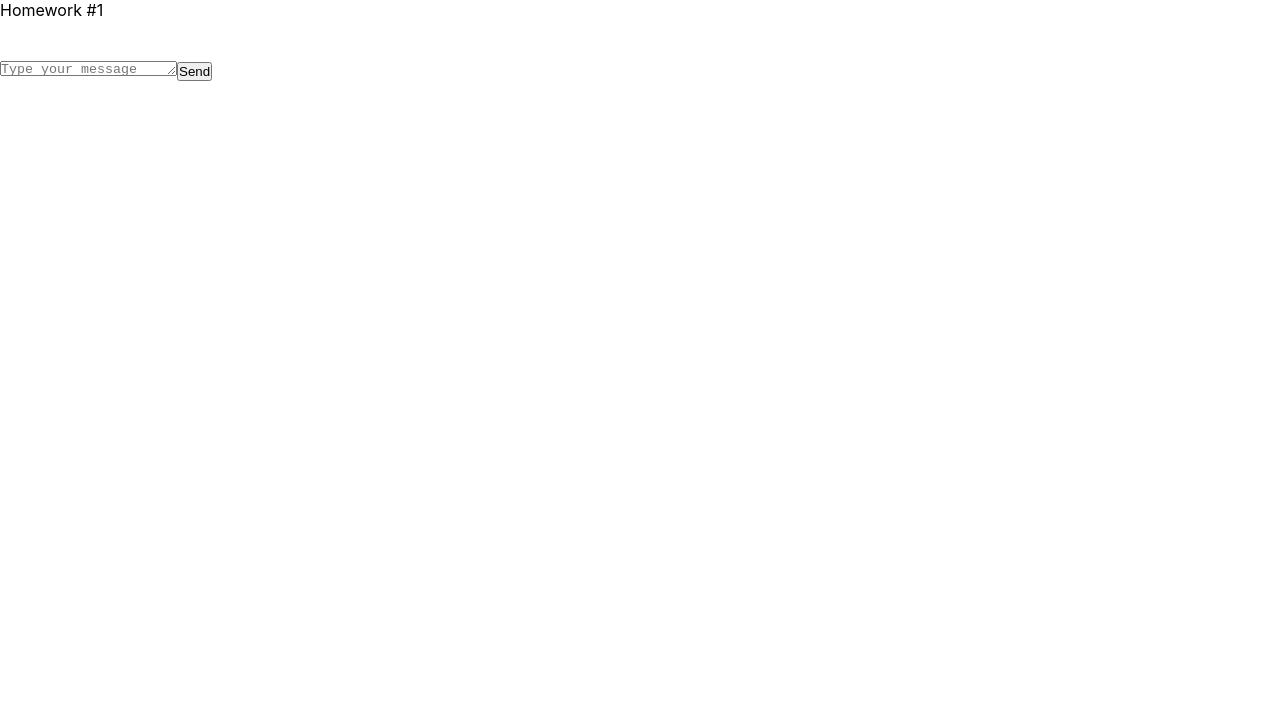
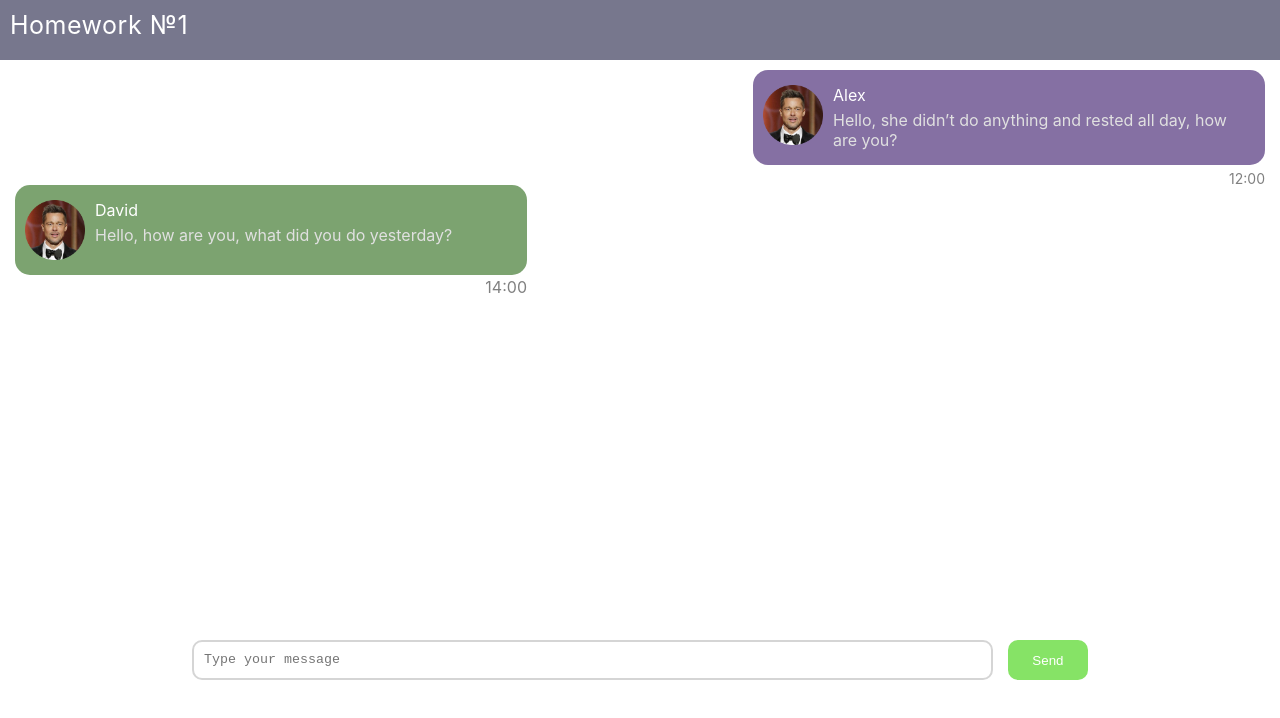
Before and after one commit to Mary-No/hometask_1, a React (Create React App) app: page / in a window 1280 px wide. Shown: the top 718 px of the page. Built offline with nearby package versions, Linux system fonts and the light colour scheme.

Commit message:
completed homework #1

```diff
--- a/package.json
+++ b/package.json
@@ -1,6 +1,6 @@
 {
   "name": "hws2",
-  "homepage": "http://IgnatZakalinsky.github.io/hws2",
+  "homepage": "http://Mary-No.github.io/hometask_1",
   "version": "0.1.0",
   "private": true,
   "dependencies": {
--- a/src/s1-main/App.module.css
+++ b/src/s1-main/App.module.css
@@ -1,11 +1,25 @@
 .App {
     --header_height: 60px;
+
 }
 
 .hw {
-
+    display: flex;
+    flex-direction: column;
+    justify-content: space-between;
+    height: 80vh;
 }
 
 .hwTitle {
+    font-size: 25px;
+    height: 60px;
+    background-color: rgba(89, 89, 117, 0.82);
+    padding: 10px;
+    color: white;
+    letter-spacing: 0.5px;
 
 }
+.messages{
+    display: flex;
+    flex-direction: column;
+}
--- a/src/s2-homeworks/hw01/HW1.tsx
+++ b/src/s2-homeworks/hw01/HW1.tsx
@@ -12,41 +12,52 @@ import avatar from './avatar.png'
 * 4 - выполнить пункты 2, 3 в файле FriendMessage.tsx
 * 5 - сделать стили в соответствии с дизайном
 * */
-
+export type userType = {
+    avatar: string, // можно менять
+    name: string,
+}
+export type messageItemType = {
+    text: string,
+    time: string
+}
 // нужно создать правильный тип вместо any
-export type MessageType = any
+export type MessageType = {
+    id: number,
+    user: userType,
+    message: messageItemType
+}
 
 // структуру объекта не менять
 export const message0: MessageType = {
     id: 0,
     user: {
         avatar: avatar, // можно менять
-        name: 'Some Name',  // можно менять
+        name: 'Alex',  // можно менять
     },
     message: {
-        text: 'some textsome textsome textsome textsome textsome textsome text', // можно менять
-        time: '22:00', // можно менять
+        text: 'Hello, she didn’t do anything and rested all day, how are you?', // можно менять
+        time: '12:00', // можно менять
     },
 }
 export const friendMessage0: MessageType = {
     id: 100,
     user: {
         avatar: avatar, // можно менять
-        name: 'Friend Name', // можно менять
+        name: 'David', // можно менять
     },
     message: {
-        text: 'зеркальное сообщение для тренировки css', // можно менять
-        time: '22:00', // можно менять
+        text: 'Hello, how are you, what did you do yesterday?', // можно менять
+        time: '14:00', // можно менять
     },
 }
 
 const HW1 = () => {
     return (
         <div id={'hw1'}>
-            <div className={s2.hwTitle}>Homework #1</div>
+            <div className={s2.hwTitle}>Homework №1</div>
             <div className={s2.hw}>
                 {/*проверка отображения (не менять)*/}
-                <div>
+                <div className={s2.messages}>
                     <Message message={message0} />
                     <FriendMessage message={friendMessage0} />
                 </div>
--- a/src/s2-homeworks/hw01/friend-message/FriendMessage.module.css
+++ b/src/s2-homeworks/hw01/friend-message/FriendMessage.module.css
@@ -1,17 +1,26 @@
 .friendMessage {
-
+    width: 40%;
+    margin-left: 15px;
+    position: relative;
+    margin-top: 10px;
+    margin-bottom: 10px;
 }
 
 .friendImageAndText {
+    display: flex;
+    padding: 15px 10px;
 
+    background-color: rgba(61, 119, 42, 0.67);
+    border-radius: 15px;
 }
 
 .friendImageAndText img {
-
+    width: 60px;
+    height: 60px;
 }
 
 .friendText {
-
+    margin-left: 10px;
 }
 
 .friendText:after {
@@ -19,13 +28,18 @@
 }
 
 .friendName {
-
+    color: #FFFFFF;
 }
 
 .friendMessageText {
-
+    color: #e0e0e0;
+    margin-top: 5px;
 }
 
 .friendTime {
-
+    position: absolute;
+    bottom: -22px;
+    right:0;
+    color: gray;
+    font-size: 16px;
 }
--- a/src/s2-homeworks/hw01/friend-message/FriendMessage.tsx
+++ b/src/s2-homeworks/hw01/friend-message/FriendMessage.tsx
@@ -1,6 +1,10 @@
 import React from 'react'
 import s from './FriendMessage.module.css'
+import {MessageType} from "../HW1";
 
+export type FriendMessageType = {
+    message: MessageType
+}
 // создать тип вместо any и отобразить приходящие данные
 const FriendMessage = (props: any) => {
     return (
@@ -11,36 +15,28 @@ const FriendMessage = (props: any) => {
             <div className={s.friendImageAndText}>
                 <img
                     id={'hw1-friend-avatar-' + props.message.id}
-                    // создаёт студент
-
-                    //
+                    src = {props.message.user.avatar}
                 />
                 <div className={s.friendText}>
                     <div
                         id={'hw1-friend-name-' + props.message.id}
                         className={s.friendName}
                     >
-                        {/*создаёт студент*/}
-
-                        {/**/}
+                        {props.message.user.name}
                     </div>
-                    <pre
+                    <div
                         id={'hw1-friend-text-' + props.message.id}
                         className={s.friendMessageText}
                     >
-                        {/*создаёт студент*/}
-
-                        {/**/}
-                    </pre>
+                        {props.message.message.text}
+                    </div>
                 </div>
             </div>
             <div
                 id={'hw1-friend-time-' + props.message.id}
                 className={s.friendTime}
             >
-                {/*создаёт студент*/}
-
-                {/**/}
+                {props.message.message.time}
             </div>
         </div>
     )
--- a/src/s2-homeworks/hw01/message-sender/MessageSender.module.css
+++ b/src/s2-homeworks/hw01/message-sender/MessageSender.module.css
@@ -1,16 +1,34 @@
 .sendForm {
-
+    display: flex;
+    justify-content: space-between;
+    width: 70%;
+    padding: 20px 0 20px 0;
+    margin: 0 auto;
 }
 
 .textarea {
+    width: 100%;
+    height: 40px !important;
+    border-radius: 10px;
+    border: 2px solid #d5d5d5;
+    padding: 10px;
+    resize: none;
 
 }
 
 .button {
-
+    width: 90px;
+    margin-left: 15px;
+border-radius: 10px;
+    border: none;
+    background-color: #86e366;
+    color: #FFFFFF;
 }
 
 .button:hover {
+    border: 2px solid #86e366;
+    background-color: #ffffff;
+    color: #000000;
 
 }
 .button:active {
--- a/src/s2-homeworks/hw01/message/Message.module.css
+++ b/src/s2-homeworks/hw01/message/Message.module.css
@@ -1,17 +1,28 @@
 .message {
-
+    align-self: end;
+    width: 40%;
+    margin-right: 15px;
+    position: relative;
+    margin-top: 10px;
+    margin-bottom: 10px;
 }
 
 .imageAndText {
+    display: flex;
+    padding: 15px 10px;
+
+    background-color: rgba(73, 42, 119, 0.67);
+    border-radius: 15px;
 
 }
 
 .imageAndText img {
-
+    width: 60px;
+    height: 60px;
 }
 
 .text {
-
+    margin-left: 10px;
 }
 
 .text:after {
@@ -19,13 +30,21 @@
 }
 
 .name {
+    color: #FFFFFF;
 
 }
 
 .messageText {
+    color: #e0e0e0;
+    margin-top: 5px;
 
 }
 
 .time {
+    position: absolute;
+    bottom: -22px;
+    right:0;
+    color: gray;
+    font-size: 14px;
 
 }
--- a/src/s2-homeworks/hw01/message/Message.tsx
+++ b/src/s2-homeworks/hw01/message/Message.tsx
@@ -1,8 +1,12 @@
 import React from 'react'
 import s from './Message.module.css'
+import {MessageType} from "../HW1";
+
 
 // нужно создать правильный тип вместо any
-export type MessagePropsType = any
+export type MessagePropsType = {
+    message: MessageType
+}
 
 // нужно отобразить приходящие данные
 const Message = (props: MessagePropsType) => {
@@ -11,27 +15,19 @@ const Message = (props: MessagePropsType) => {
             <div className={s.imageAndText}>
                 <img
                     id={'hw1-avatar-' + props.message.id}
-                    // создаёт студент
-
-                    //
+                    src = {props.message.user.avatar}
                 />
                 <div className={s.text}>
                     <div id={'hw1-name-' + props.message.id} className={s.name}>
-                        {/*создаёт студент*/}
-
-                        {/**/}
+                        {props.message.user.name}
                     </div>
-                    <pre id={'hw1-text-' + props.message.id} className={s.messageText}>
-                        {/*создаёт студент*/}
-
-                        {/**/}
-                    </pre>
+                    <div id={'hw1-text-' + props.message.id} className={s.messageText}>
+                        {props.message.message.text}
+                    </div>
                 </div>
             </div>
             <div id={'hw1-time-' + props.message.id} className={s.time}>
-                {/*создаёт студент*/}
-
-                {/**/}
+                {props.message.message.time}
             </div>
         </div>
     )
```
